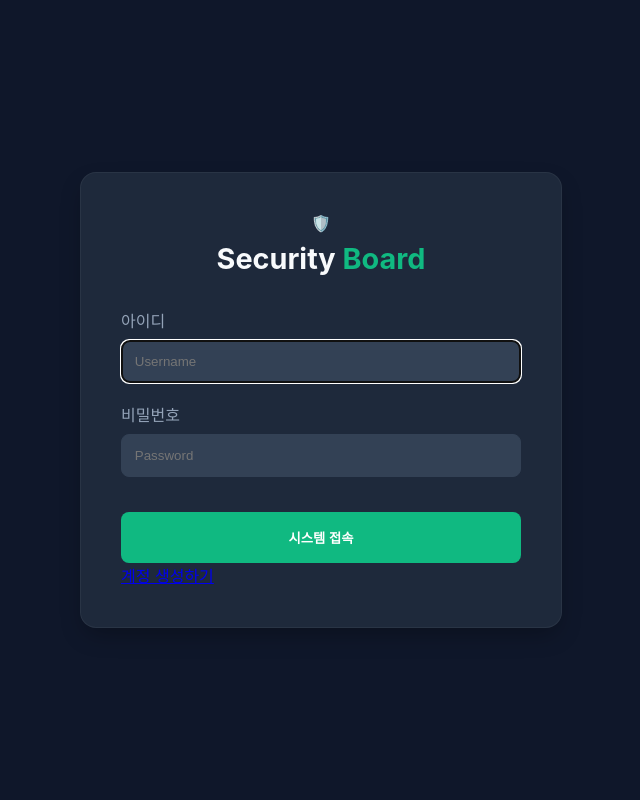
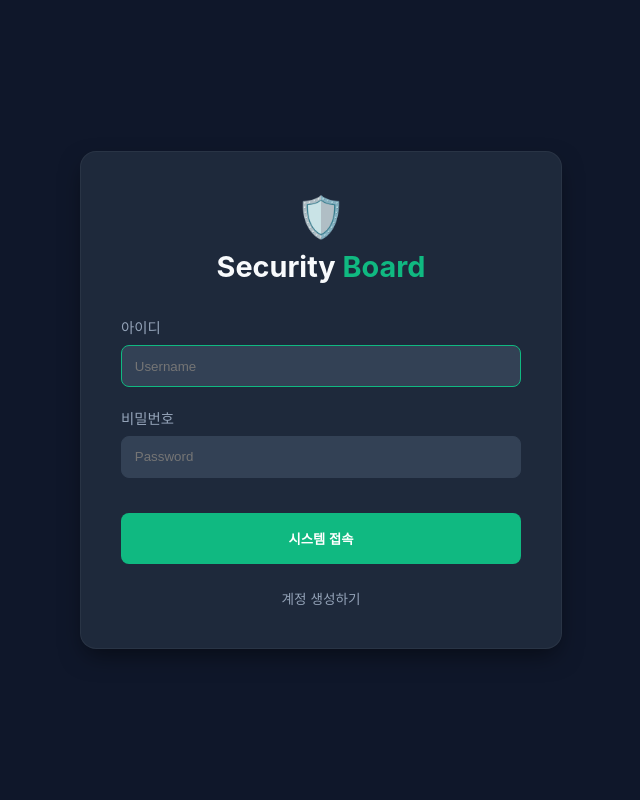
Before and after one commit to kang-4257/kang-inho-practice, a FastAPI app: page / in a window 1280 px wide. Shown: the whole page, without its empty margins (319-959 px from the left). Run offline with FastAPI, Linux system fonts and the light colour scheme.

Commit message:
fix: html, css 수정

```diff
--- a/app/static/css/style.css
+++ b/app/static/css/style.css
@@ -7,15 +7,21 @@
   --input-bg: #334155;
 }
 
-body {
+body, html {
+  margin: 0;
+  padding: 0;
+  height: 100%;
   background-color: var(--bg-color);
-  color: var(--text-main);
   font-family: 'Inter', -apple-system, sans-serif;
+}
+
+.login-container {
   display: flex;
   justify-content: center;
   align-items: center;
-  height: 100vh;
-  margin: 0;
+  min-height: 100vh;
+  padding: 20px;
+  box-sizing: border-box;
 }
 
 .login-box {
@@ -24,25 +30,18 @@ body {
   padding: 2.5rem;
   width: 100%;
   max-width: 400px;
-  box-shadow: 0 10px 25px -5px rgba(0, 0, 0, 0.3);
-  border: 1px solid rgba(255,255,255,0.05);
+  box-shadow: 0 10px 25px -5px rgba(0, 0, 0, 0.5);
+  border: 1px solid rgba(255, 255, 255, 0.05);
+  text-align: center;
 }
 
-.logo {
-    text-align: center;
-    margin-bottom: 2rem;
-}
+.logo { margin-bottom: 2rem; }
+.logo h1 { font-size: 1.8rem; margin: 0; color: var(--text-main); }
+.logo h1 span { color: var(--accent); }
+.shield-icon { font-size: 2.5rem; display: block; margin-bottom: 0.5rem; }
 
-.logo h1 {
-    font-size: 1.8rem;
-    font-weight: 700;
-    margin-top: 0.5rem;
-}
-
-.logo span { color: var(--accent); }
-
-.input-group { margin-bottom: 1.2rem; }
-.input-group label { display: block; margin-bottom: 0.5rem; color: var(--text-muted); }
+.input-group { text-align: left; margin-bottom: 1.2rem; }
+.input-group label { display: block; margin-bottom: 0.5rem; color: var(--text-muted); font-size: 0.9rem; }
 
 input {
   width: 100%;
@@ -52,7 +51,10 @@ input {
   background: var(--input-bg);
   color: white;
   box-sizing: border-box;
+  outline: none;
 }
+
+input:focus { border-color: var(--accent); }
 
 .btn-login {
   width: 100%;
@@ -61,7 +63,14 @@ input {
   border: none;
   border-radius: 8px;
   color: white;
-  font-weight: 600;
+  font-weight: 700;
   cursor: pointer;
   margin-top: 1rem;
+  transition: background 0.2s;
 }
+
+.btn-login:hover { background: #059669; }
+
+.login-footer { margin-top: 1.5rem; }
+.login-footer a { color: var(--text-muted); text-decoration: none; font-size: 0.85rem; }
+.login-footer a:hover { color: var(--accent); }
--- a/app/templates/login.html
+++ b/app/templates/login.html
@@ -1,11 +1,12 @@
 <!DOCTYPE html>
-<html>
+<html lang="ko">
 <head>
     <meta charset="UTF-8">
     <title>Login - Security Board</title>
-    <link rel="stylesheet" href="/static/css/style.css">
+    <link rel="stylesheet" href="/static/css/style.css?v=3">
 </head>
 <body>
+    <div class="login-container">
         <div class="login-box">
             <div class="logo">
                 <span class="shield-icon">🛡️</span>
@@ -28,5 +29,6 @@
                 <a href="/register">계정 생성하기</a>
             </div>
         </div>
+    </div>
 </body>
 </html>
```
Lines whose indentation alone changed are shown as unchanged.
